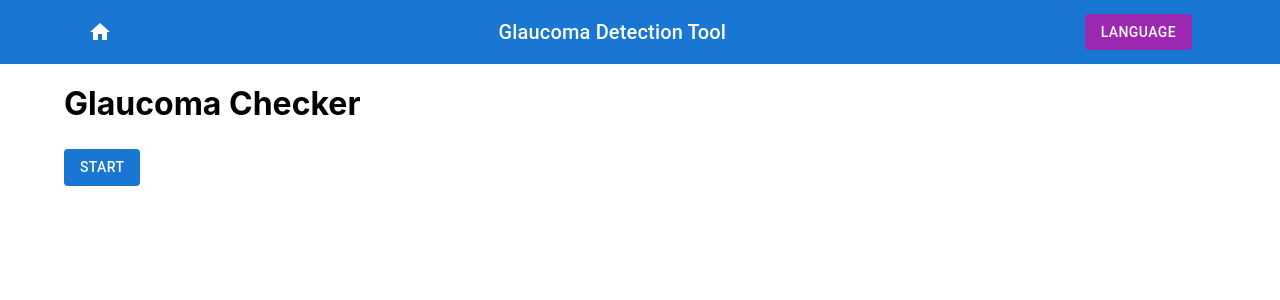
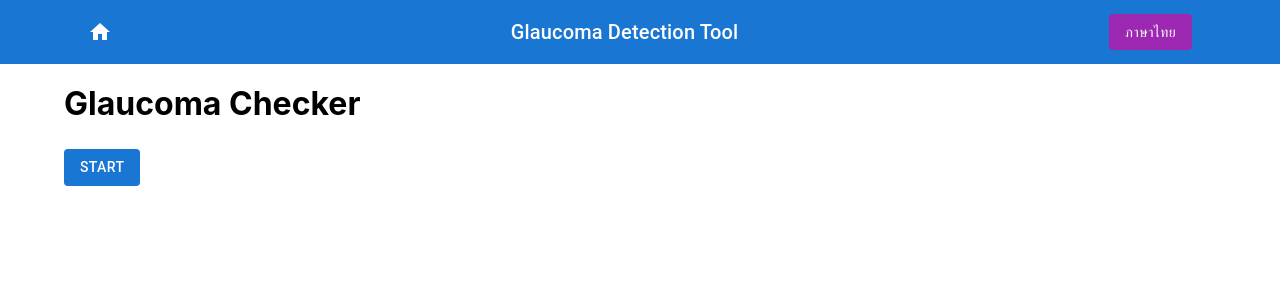
Before and after one commit to Panoj-k/GlaucomaFrontend, a React (Vite) app: page / in a window 1280 px wide. Shown: the top 300 px of the page. Built offline with nearby package versions, Linux system fonts and the light colour scheme.

Commit message:
add language changing button

```diff
--- a/src/components/header/HeaderBar.tsx
+++ b/src/components/header/HeaderBar.tsx
@@ -44,6 +44,7 @@ export default function MenuAppBar() {
       }
     });
   }, []);
+
   const history = useHistory();
   const handleHomeClick = () => {
     history.push("/");
@@ -86,7 +87,7 @@ export default function MenuAppBar() {
                   color="secondary"
                   id="authentication-button"
                 >
-                  language
+                  {t("currentLanguage")}
                 </Button>
                 <Menu
                   id="basic-menu"
--- a/src/translations/en.json
+++ b/src/translations/en.json
@@ -1,4 +1,7 @@
-{"langing": {
-    "Glaucoma Checker":"Glaucoma Checker",
-    "Start": "Start"
-}}
+{
+    "currentLanguage":"ภาษาไทย",
+    "langing": {
+        "Glaucoma Checker":"Glaucoma Checker",
+        "Start": "Start"
+    }
+}
--- a/src/translations/th.json
+++ b/src/translations/th.json
@@ -1,4 +1,8 @@
-{"langing": {
-    "Glaucoma Checker":"Glaucoma Checkerชื่อไทย",
-    "Start": "เริ่มต้น"
-}}
+{
+    "currentLanguage":"ภาษาไทย",
+    "langing": {
+        "Glaucoma Checker":"Glaucoma Checker ไทย",
+        "Start": "เริ่มต้น"
+    }
+
+}
```
